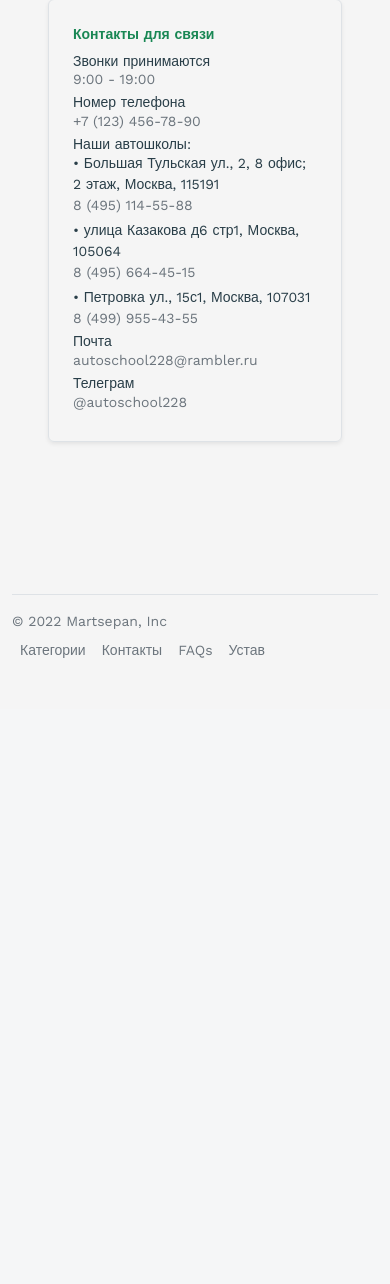
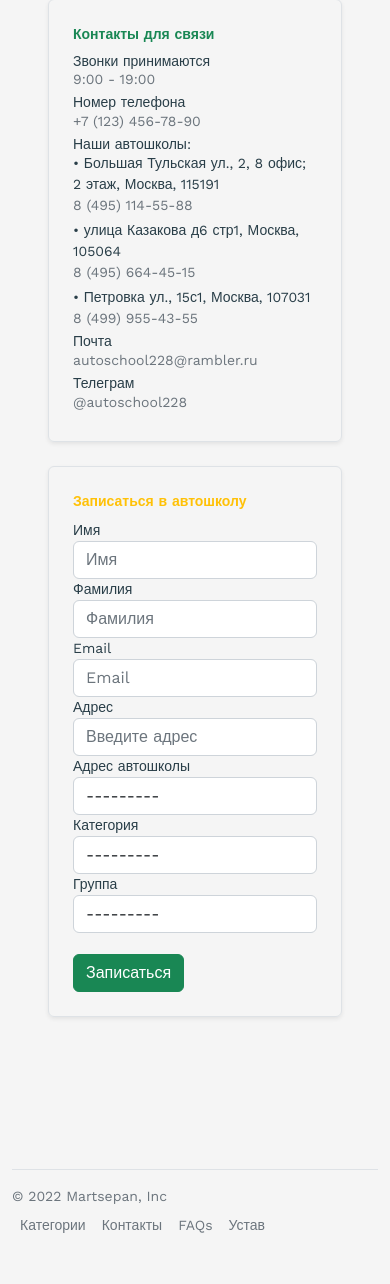
Before and after one commit to tenz0wo/course-work, a Django app: page /contacts in a window 390 px wide. Shown: the part 421-1705 px from the top of the page. Before the commit the page ends 1079 px from the top, so only its background shows below. Run offline with Django 4.2, Linux system fonts and the light colour scheme; some libraries are stand-ins or nearby versions.

Commit message:
Add record form

```diff
--- a/dschool/school/admin.py
+++ b/dschool/school/admin.py
@@ -1,7 +1,8 @@
 from django.contrib import admin
-from .models import FAQS, Cards, Extreme, Contact
+from .models import FAQS, Cards, Extreme, Contact, Ticket
 
 admin.site.register(FAQS)
 admin.site.register(Cards)
 admin.site.register(Extreme)
 admin.site.register(Contact)
+admin.site.register(Ticket)
--- /dev/null
+++ b/dschool/school/forms.py
@@ -0,0 +1,48 @@
+from dataclasses import fields
+from .models import Ticket
+from django.forms import ModelForm, TextInput, Textarea, Select, URLInput
+from django import forms
+
+
+class TicketForm(ModelForm):
+    class Meta:
+        model = Ticket
+        fields = ['first_name', 'last_name', 'mail', 'address', 'address_autoschool', 'category', 'group']
+
+        widgets = {
+            "first_name": TextInput(attrs={
+                "class": "form-control",
+                "placeholder": "Имя"
+            }),
+
+            "last_name": TextInput(attrs={
+                "class": "form-control",
+                "placeholder": "Фамилия"
+            }),
+
+            "mail": TextInput(attrs={
+                "class": "form-control",
+                "placeholder": "Email"
+            }),
+
+             "address": TextInput(attrs={
+                "class": "form-control",
+                "placeholder": "Введите адрес"
+            }),
+
+            "address_autoschool": Select(attrs={
+                "class": "form-control",
+                "placeholder": "Выберите адрес автошколы",
+                "for": "Выберите адрес автошколы"
+            }),
+
+            "category": Select(attrs={
+                "class": "form-control",
+                "placeholder": "Выберите категорию"
+             }),
+
+            "group": Select(attrs={
+                "class": "form-control",
+                "placeholder": "Выберите группу"
+            })
+        }
--- a/dschool/school/models.py
+++ b/dschool/school/models.py
@@ -52,3 +52,47 @@ class Contact(models.Model):
     class Meta:
         verbose_name = 'Контакт'
         verbose_name_plural = 'Контакты'
+
+
+CATEGORY_CHOICES = [
+    ('Категория B', 'Категория B'),
+    ('Категория A', 'Категория A'),
+    ('Категория BE', 'Категория BE'),
+    ('Категория A1', 'Категория A1'),
+    ('Категория C', 'Категория C'),
+    ('Подкатегория C1', 'Подкатегория C1'),
+    ('Экстремальное вождение', 'Экстремальное вождение'),
+    ('Ралли', 'Ралли'),
+    ('Дрифт', 'Дрифт'),
+    ('Специализированные программы', 'Специализированные программы'),
+
+]
+
+GROUP_CHOICES = {
+    ('Группа 1', 'Начало обучения 07.01.2023'),
+    ('Группа 2', 'Начало обучения 15.04.2023'),
+    ('Группа 3', 'Начало обучения 30.06.2023'),
+}
+
+ADDRESS_CHOICES = {
+    ('Москва', 'Большая Тульская ул., 2, 8 офис; 2 этаж, Москва, 115191'),
+    ('Москва', 'улица Казакова д6 стр1, Москва, 105064'),
+    ('Москва', 'Петровка ул., 15с1, Москва, 107031'),
+}
+
+class Ticket(models.Model):
+    first_name = models.CharField('Имя', max_length=100, null=False)
+    last_name = models.CharField('Фамилия', max_length=100, null=False)
+    mail = models.CharField('Почта', max_length=150, null=False)
+    address = models.CharField('Адрес', max_length=200, null=False)
+    address_autoschool = models.CharField('Адрес автошколы', max_length=200, null=False, choices=ADDRESS_CHOICES)
+    category = models.CharField("Категория", max_length=100, null=False, choices=CATEGORY_CHOICES)
+    group = models.CharField("Группа", max_length=100, null=False, choices=GROUP_CHOICES)
+
+
+    def __str__(self):
+        return self.first_name
+
+    class Meta:
+        verbose_name = 'Тикет'
+        verbose_name_plural = 'Форма'
--- a/dschool/school/templates/school/base.html
+++ b/dschool/school/templates/school/base.html
@@ -15,6 +15,9 @@
         <link href="https://fonts.googleapis.com/css?family=Inter&display=swap" rel="stylesheet">
         <link href="https://fonts.googleapis.com/css?family=Open+Sans&display=swap" rel="stylesheet">
         <link href="https://fonts.googleapis.com/css?family=Work Sans&display=swap" rel="stylesheet">
+        <script src=" https://ajax.googleapis.com/ajax/libs/jquery/3.4.1/jquery.min.js "></script>
+        <script src=" https://maxcdn.bootstrapcdn.com/bootstrap/4.3.1/js/bootstrap.min.js "></script>
+        <script src=" https://cdnjs.cloudflare.com/ajax/libs/bootstrap-growl/1.0.0/jquery.bootstrap-growl.min.js "></script>
         <script src="{% static 'school/js/wow.min.js' %}"></script>
         <script>
           new WOW().init();
--- a/dschool/school/templates/school/contacts.html
+++ b/dschool/school/templates/school/contacts.html
@@ -4,6 +4,16 @@
 {% block content %}
 
 <div class="container px-4 py-5" id="icon-grid">
+    {% for message in messages %}
+<div class="container-fluid p-0">
+  <div class="alert {{ message.tags }} alert-dismissible" role="alert" >
+    <button type="button" class="btn" data-dismiss="alert" aria-label="Close">
+      <span aria-hidden="true">&times;</span>
+    </button>
+    {{ message }}
+  </div>
+</div>
+{% endfor %}
     <h2 class="pb-2 border-bottom animate__animated animate__bounceIn wow">Контакты</h2>
         <div class="container px-4 py-5">
             <div class="row mb-2">
@@ -44,9 +54,71 @@
                             </div>
                         </div>
                     </div>
+                        <div class="col-md-6">
+                            <div class="row g-0 border rounded overflow-hidden flex-md-row mb-4 shadow-sm h-md-250 position-relative">
+                                <div class="col p-4 d-flex flex-column position-static" >
+                                    <form method="post">
+                                        {% csrf_token %}
+                                        <div class="form-row">
+                                            <strong class="d-inline-block mb-2 text-warning">Записаться в автошколу</strong>
+
+                                            <div class="col">
+                                              <label for="inputName">Имя</label>
+                                              {{ form.first_name }}
+                                            </div>
+                                            <div class="col">
+                                              <label for="inputName">Фамилия</label>
+                                              {{ form.last_name }}
+                                            </div>
+                                          </div>
+                                        <div class="form-group col-md-6">
+                                            <label for="inputEmail4">Email</label>
+                                            {{ form.mail }}
+                                        </div>
+                                        <div class="form-group">
+                                        <label for="inputAddress">Адрес</label>
+                                        {{ form.address }}
+                                        </div>
+                                        <div class="form-group">
+                                        <label for="inputAddress2">Адрес автошколы</label>
+                                        {{ form.address_autoschool }}
+                                        </div>
+                                        <div class="form-group col-md-4">
+                                        <label for="inputCategory">Категория</label>
+                                            {{ form.category }}
+                                        </div>
+                                        <div class="form-group col-md-4">
+                                        <label for="inputGroup">Группа</label>
+                                            {{ form.group }}
+                                        </div>
+
+                                       <br>
+                                        <button type="submit" class="btn btn-success">Записаться</button>
+                                    </form>
+                                </div>
+                            </div>
+                        </div>
+                    </div>
                 </div>
             </div>
         </div>
     </div>
 </div>
+
+<!-- <script>
+    function bootstrapAlert() {
+        $(".bootstrap-growl").remove();
+        $.bootstrapGrowl("Your ticket success!", {
+            type: "success",
+            offset: {from:"top",amount:60},
+            delay: 3000,
+            allow_dismiss: false,
+            stackup_spacing: 10
+        });
+
+
+    }
+</script> -->
+
+
 {% endblock %}
--- a/dschool/school/urls.py
+++ b/dschool/school/urls.py
@@ -7,5 +7,5 @@ urlpatterns = [
     path('faq', views.faq, name='faq'),
     path('contacts', views.contacts, name='contacts'),
     path('prez', views.prez, name='prez'),
-
+    path('result', views.result, name='result'),
 ]
--- a/dschool/school/views.py
+++ b/dschool/school/views.py
@@ -1,5 +1,8 @@
-from django.shortcuts import render
-from .models import FAQS, Cards, Extreme
+from django.shortcuts import render, redirect
+from django.contrib import messages
+from .models import FAQS, Cards, Extreme, Ticket
+from description.models import Info
+from .forms import (TicketForm)
 
 
 def index(request):  # функция инициализации html файла в качестве страницы
@@ -21,7 +24,28 @@ def faq(request):
     return render (request, 'school/faqs.html', {"faqs": faqs})
 
 def contacts(request):
-    return render (request, 'school/contacts.html')
+    if request.method == "POST":
+        form = TicketForm(request.POST)
+        if form.is_valid():
+            form.save()
+            messages.success(request, f'Создана заявка!')
+
+    form = TicketForm()
+
+    context = {
+        "form": form,
+        }
+    return render (request, 'school/contacts.html', context)
 
 def prez(request):
     return render (request, 'school/prez.html')
+
+def result(request):
+    info = Info.objects.all()
+    ticket = Ticket.objects.all()
+
+    context =  {
+        "info": info,
+        "ticket": ticket
+    }
+    return render (request, 'school/result.html', context)
```
Also changed, not shown: dschool/dschool/settings.py (+10 -0 lines), dschool/school/templates/school/result.html (added, +53 -0 lines), dschool/db.sqlite3, dschool/school/migrations/0002_ticket.py (added), dschool/school/migrations/0003_alter_ticket_address_autoschool_and_more.py (added), dschool/school/migrations/0004_alter_ticket_address_autoschool_alter_ticket_group.py (added).
